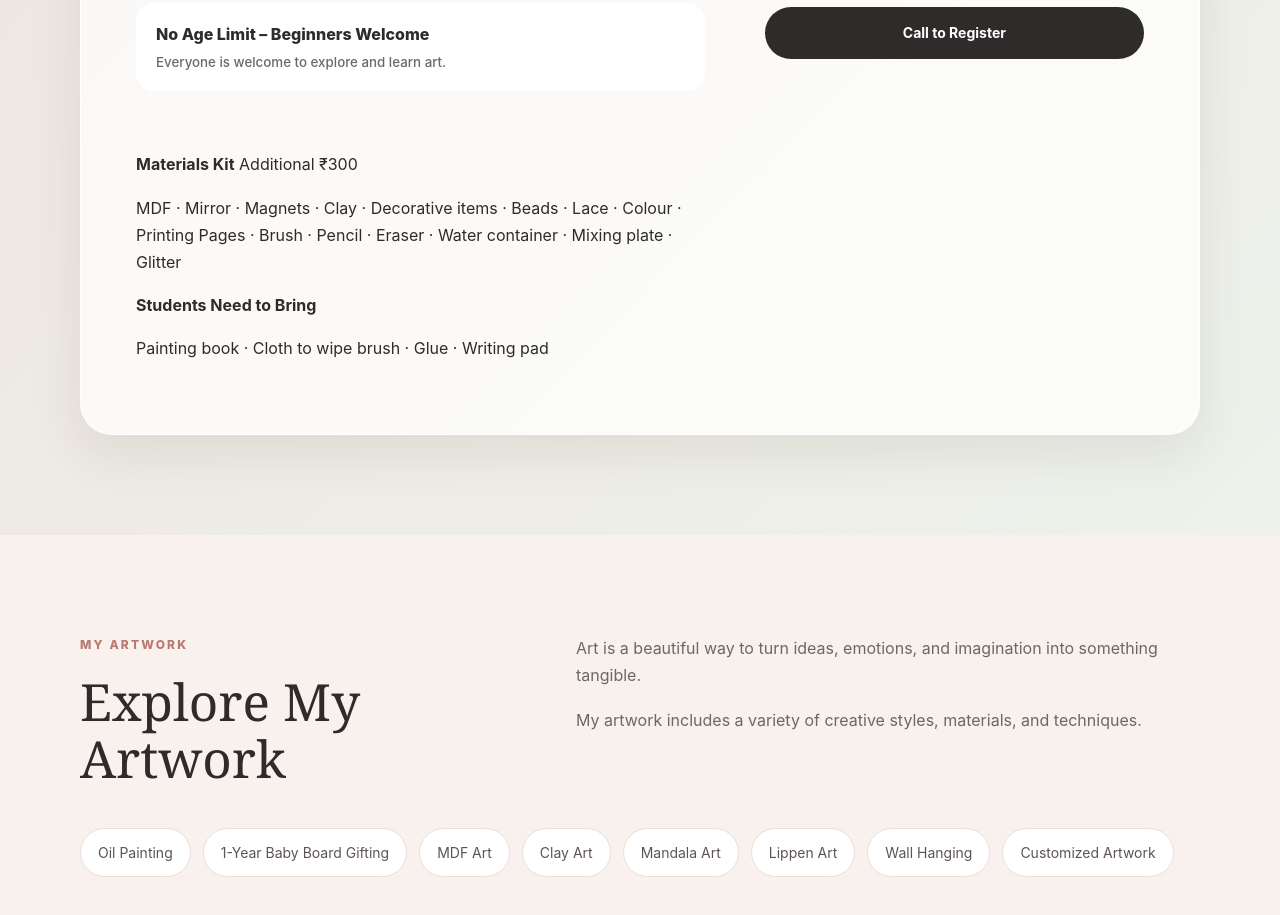
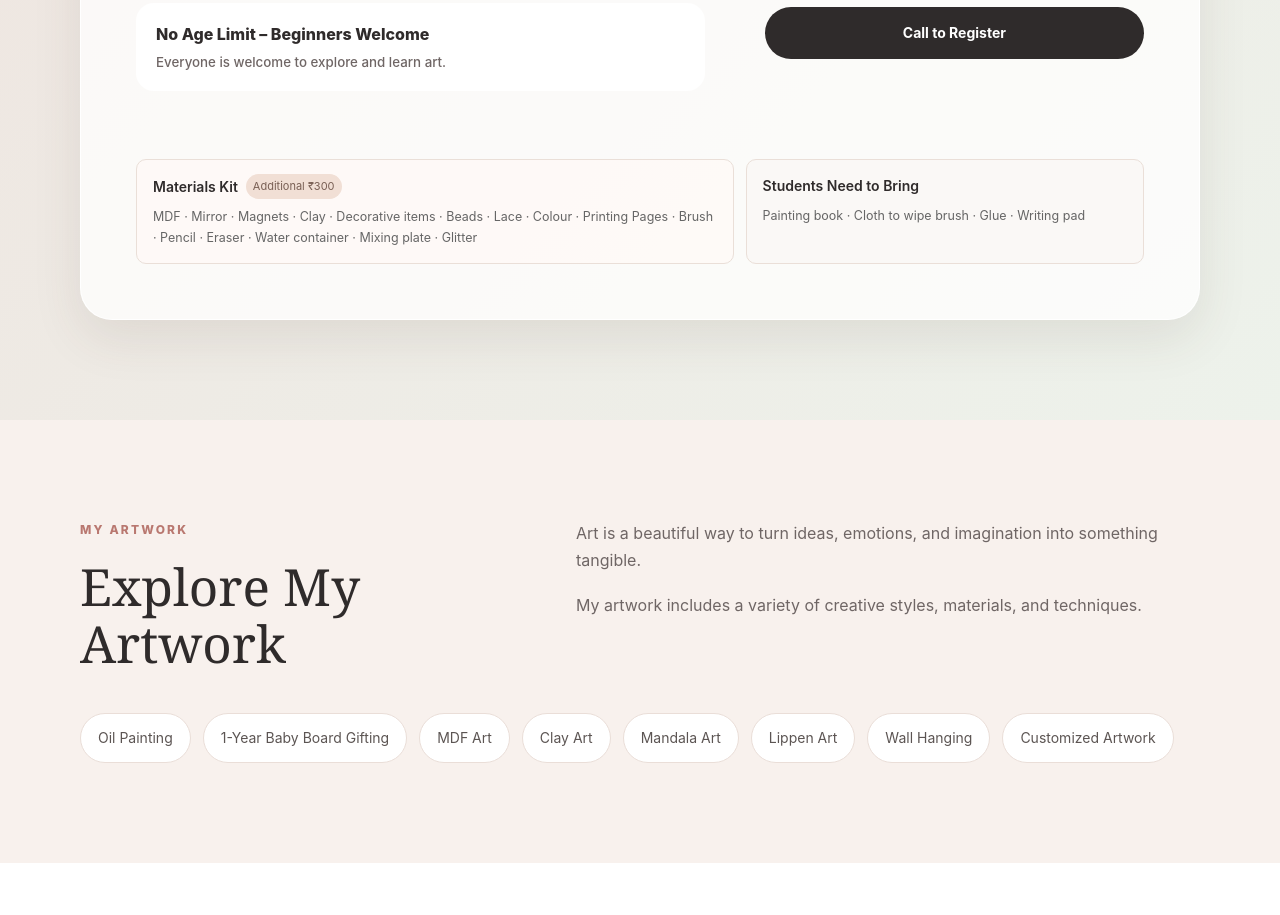
Before and after one commit to ArtiKarande/artbysisters, a plain HTML site: page index.html in a window 1280 px wide. Shown: the part 1999-2914 px from the top of the page. Drawn offline with Linux system fonts and the light colour scheme.

Commit message:
Update styles.css

```diff
--- a/styles.css
+++ b/styles.css
@@ -8,3 +8,68 @@
 .lightbox{position:fixed;inset:0;background:rgba(22,18,17,.94);display:none;align-items:center;justify-content:center;z-index:100;padding:30px}.lightbox.open{display:flex}.lightbox img{max-width:min(90vw,1100px);max-height:88vh;object-fit:contain}.lightbox button{position:absolute;border:0;background:rgba(255,255,255,.12);color:#fff;border-radius:50%;width:48px;height:48px;font-size:36px;line-height:1;cursor:pointer}.lightbox-close{right:25px;top:20px}.lightbox-prev{left:25px;top:50%;transform:translateY(-50%)}.lightbox-next{right:25px;top:50%;transform:translateY(-50%)}
 @media(max-width:900px){.nav-links{gap:14px}.hero-grid,.two-column,.contact-grid,.classes-card{grid-template-columns:1fr;gap:45px}.hero-visual{margin:auto}.stats-grid{grid-template-columns:1fr}.gallery-grid{grid-template-columns:repeat(3,1fr)}.classes-card{padding:35px}.achievement-list article{grid-template-columns:120px 1fr}.achievement-image{height:120px}}
 @media(max-width:700px){.container{width:min(100% - 28px,1120px)}.section{padding:72px 0}.nav{height:72px}.brand img{width:54px;height:54px}.menu-toggle{display:block}.nav-links{position:absolute;left:14px;right:14px;top:78px;display:none;flex-direction:column;align-items:stretch;background:#fffdf9;border:1px solid var(--line);border-radius:20px;padding:15px;box-shadow:var(--shadow)}.nav-links.open{display:flex}.nav-links a{padding:9px 10px}.nav-cta{text-align:center}.hero{padding-top:55px}.hero h1{font-size:45px}.hero-text{font-size:16px}.hero-note{gap:7px}.hero-badge{left:-8px;bottom:20px}.gallery-grid{grid-template-columns:repeat(2,1fr);gap:10px}.achievement-list article{grid-template-columns:1fr}.achievement-image{height:210px}.footer-inner{align-items:flex-start;flex-direction:column}.lightbox-prev{left:12px}.lightbox-next{right:12px}.lightbox-close{right:12px}}
+/* Compact Class Materials */
+.class-materials {
+  grid-column: 1 / -1;
+  display: grid;
+  grid-template-columns: 1.5fr 1fr;
+  gap: 12px;
+  margin-top: 8px;
+}
+
+.materials-box {
+  padding: 14px 16px;
+  border: 1px solid #eadfd8;
+  border-radius: 10px;
+  background: rgba(255, 250, 247, 0.7);
+}
+
+.materials-box.excluded {
+  background: rgba(250, 247, 245, 0.65);
+}
+
+.materials-title {
+  display: flex;
+  align-items: center;
+  gap: 8px;
+  margin-bottom: 7px;
+  flex-wrap: wrap;
+}
+
+.materials-title strong {
+  font-size: 14px;
+  font-weight: 600;
+}
+
+.materials-title span {
+  font-size: 11px;
+  padding: 3px 7px;
+  border-radius: 20px;
+  background: #f1dfd5;
+  color: #795f54;
+  white-space: nowrap;
+}
+
+.materials-box p {
+  margin: 0;
+  font-size: 12.5px;
+  line-height: 1.7;
+  color: #666;
+}
+
+/* Mobile */
+@media (max-width: 768px) {
+  .class-materials {
+    grid-template-columns: 1fr;
+    gap: 10px;
+  }
+
+  .materials-box {
+    padding: 13px 14px;
+  }
+
+  .materials-box p {
+    font-size: 12px;
+    line-height: 1.65;
+  }
+}
```
